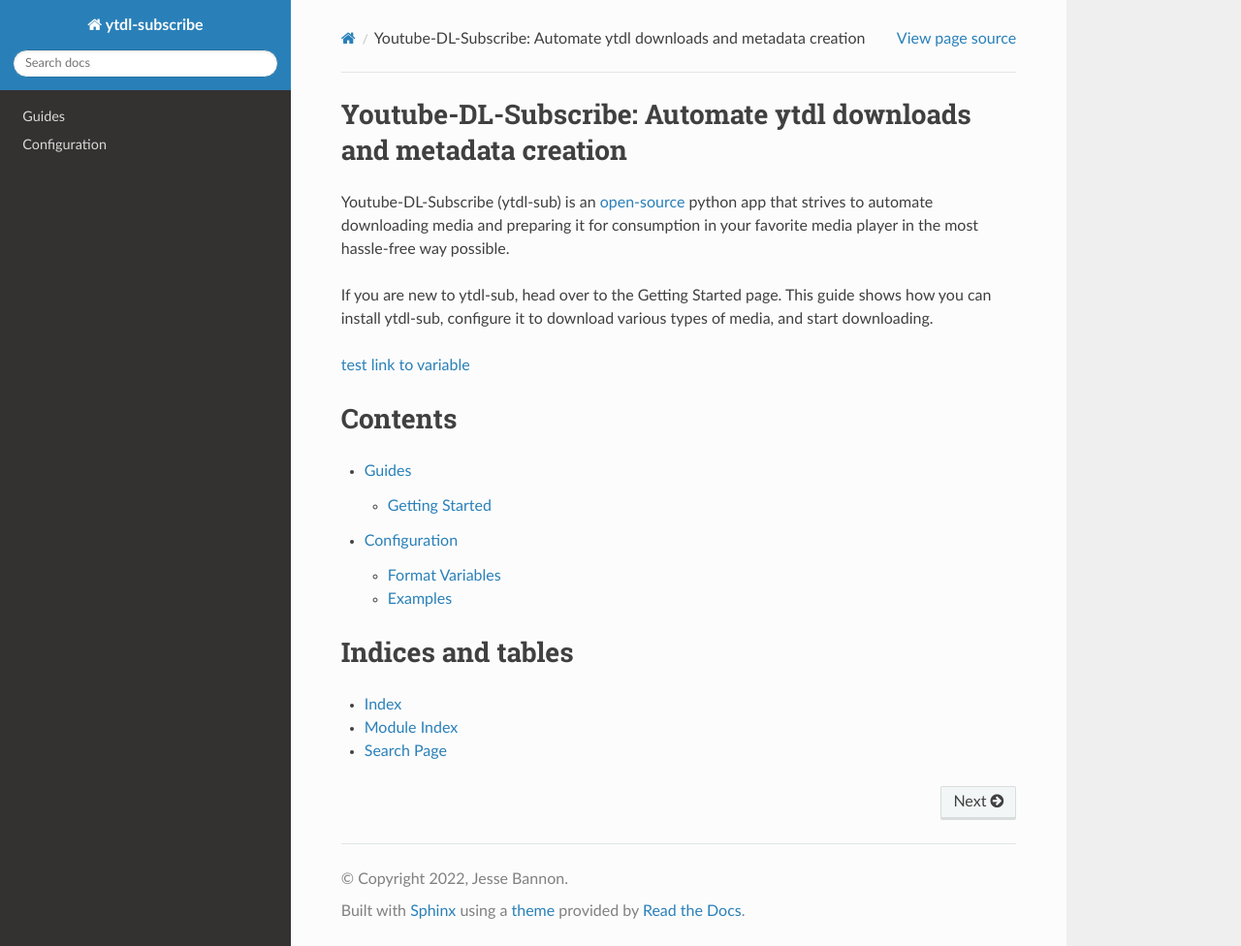
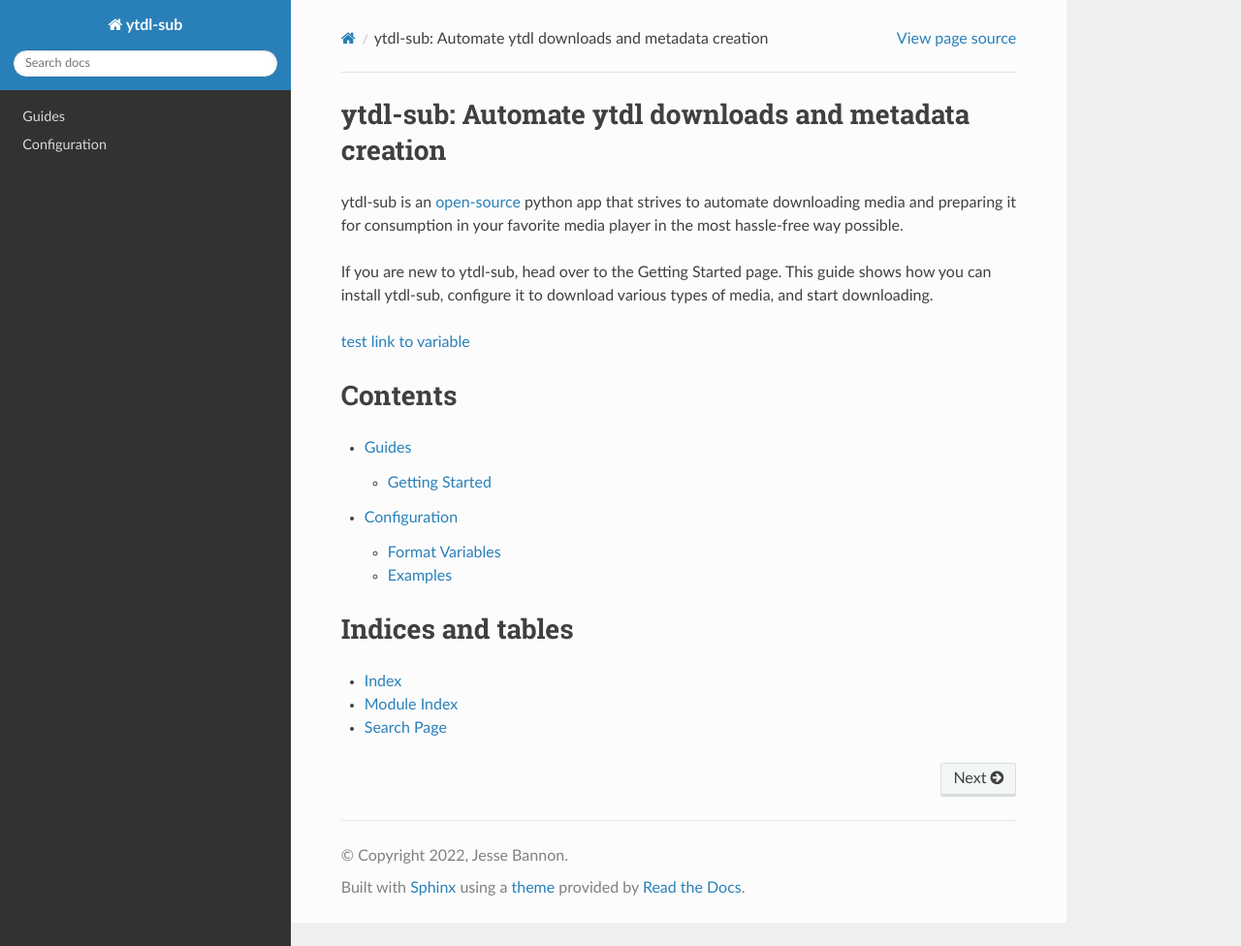
Before and after one commit to jmbannon/ytdl-sub, a Sphinx documentation site: the page built from docs/index.rst, in a window 1280 px wide and 976 px high. Shown: the whole window at 97% size. Built offline with Sphinx 7.4.7 and the Read the Docs theme 2.0.0, drawn with Linux system fonts in a browser that asks for light colours.

Commit message:
strip longer name

```diff
--- a/docs/conf.py
+++ b/docs/conf.py
@@ -18,7 +18,7 @@
 
 # -- Project information -----------------------------------------------------
 
-project = "ytdl-subscribe"
+project = "ytdl-sub"
 copyright = "2022, Jesse Bannon"
 author = "Jesse Bannon"
 
--- a/docs/index.rst
+++ b/docs/index.rst
@@ -3,10 +3,10 @@
    You can adapt this file completely to your liking, but it should at least
    contain the root `toctree` directive.
 
-Youtube-DL-Subscribe: Automate ytdl downloads and metadata creation
+ytdl-sub: Automate ytdl downloads and metadata creation
 ===================================================================
 
-Youtube-DL-Subscribe (ytdl-sub) is an `open-source <https://github.com/jmbannon/ytdl-subscribe>`_
+ytdl-sub is an `open-source <https://github.com/jmbannon/ytdl-sub>`_
 python app that strives to automate downloading media and preparing it for
 consumption in your favorite media player in the most hassle-free way
 possible.
```
